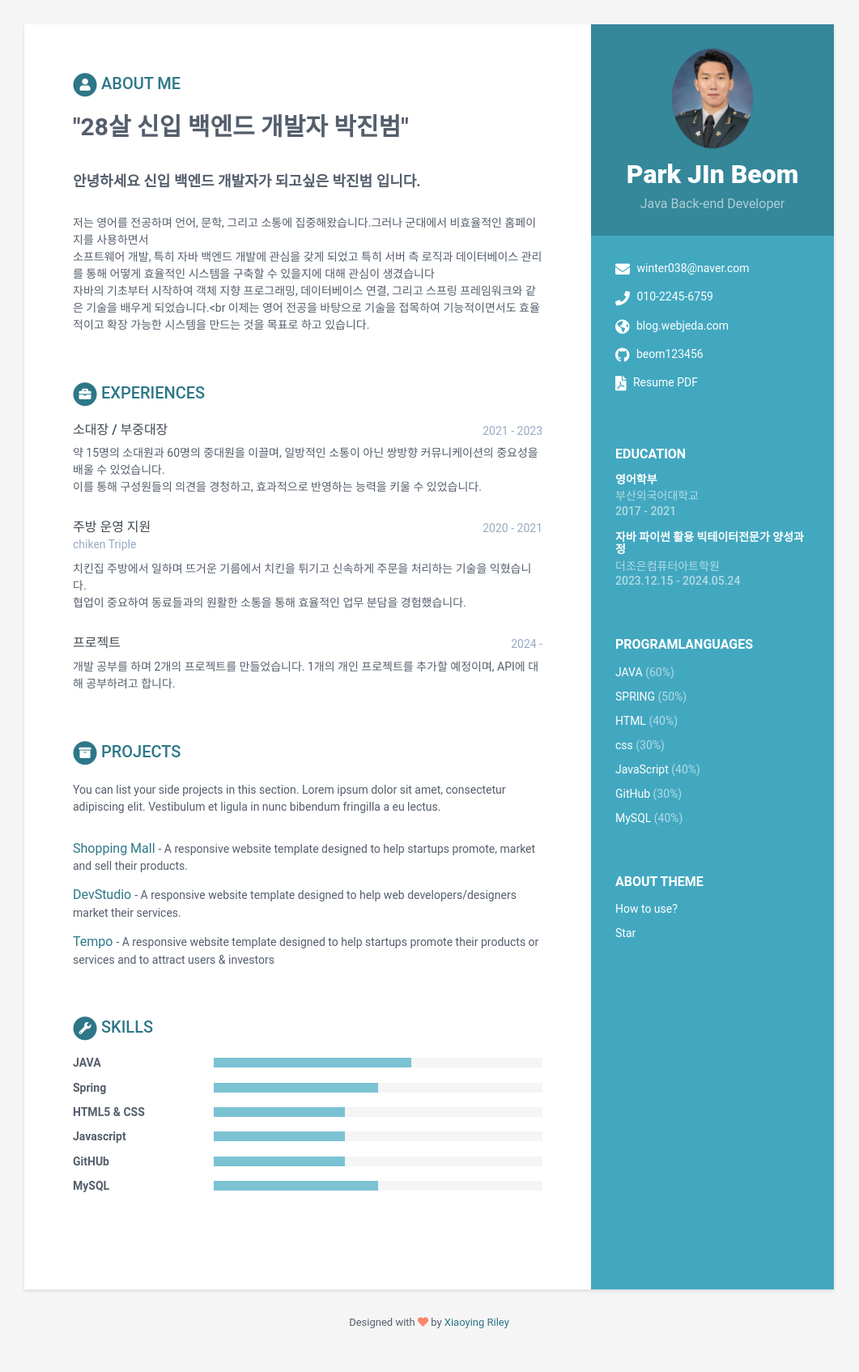
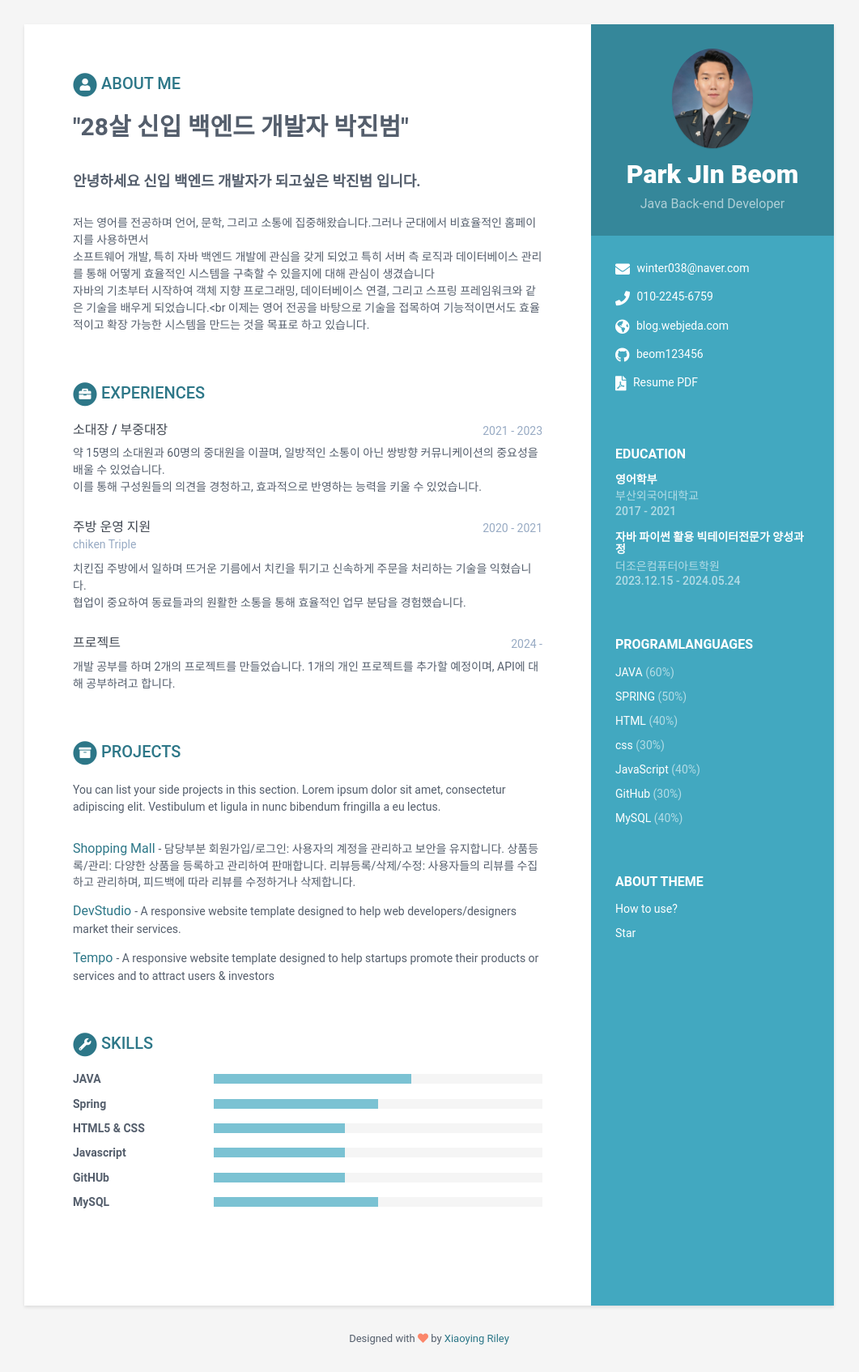
Before and after one commit to beom123456/beom123456.github.io, a Jekyll site: the page built from index.html, in a window 1280 px wide. Shown: the whole page at 81% size, without its empty margins (110-1171 px from the left). Built offline with Jekyll 4.4.1, drawn with Linux system fonts in a browser that asks for light colours.

Commit message:
Update data.yml

```diff
--- a/_data/data.yml
+++ b/_data/data.yml
@@ -109,8 +109,11 @@ projects:
     assignments:
       - title: Shopping Mall
         link: "https://github.com/beom123456/beom123456.shoppingMall.git"
-        image: shoppingMall.png
-        tagline: "A responsive website template designed to help startups promote, market and sell their products."
+        image: "shoppingMall.png"
+        tagline: "담당부분
+                  회원가입/로그인: 사용자의 계정을 관리하고 보안을 유지합니다.
+                  상품등록/관리: 다양한 상품을 등록하고 관리하여 판매합니다.
+                  리뷰등록/삭제/수정: 사용자들의 리뷰를 수집하고 관리하며, 피드백에 따라 리뷰를 수정하거나 삭제합니다."
 
       - title: DevStudio
         link: "#"
```
